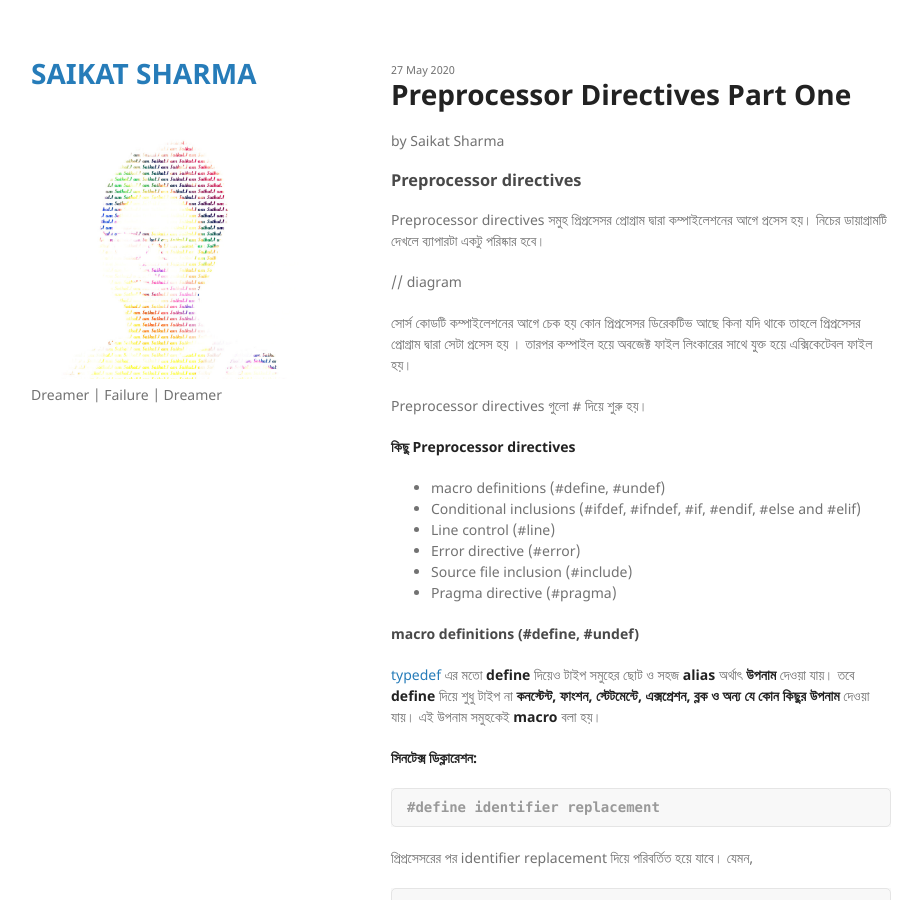
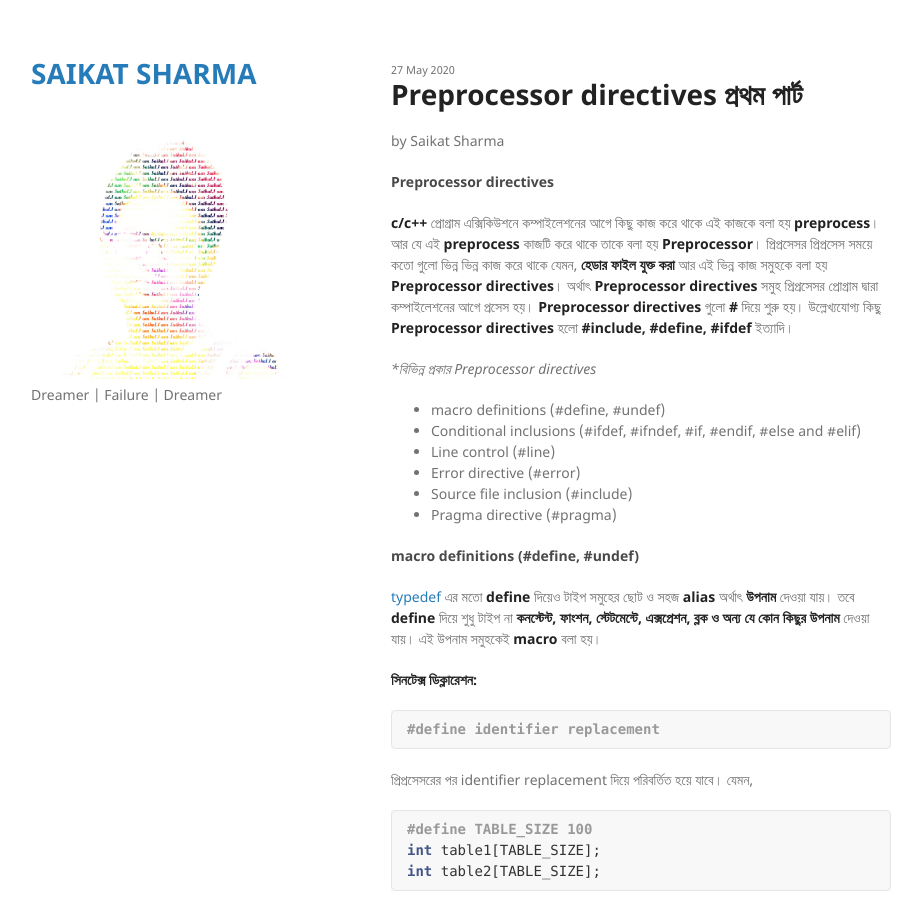
Before and after one commit to Saikat-S/Saikat-S.github.io, a Jekyll site: the page built from _posts/2020-05-27-Preprocessor-directives-part-one.md, in a window 1280 px wide and 900 px high. Shown: the whole window, without its empty margins (179-1101 px from the left). Built offline with Jekyll 4.4.1, drawn with Linux system fonts in a browser that asks for light colours; our own code applies the rules of GitHub Pages for plain Markdown files; some of the changed text lies outside the part shown.

Commit message:
updated Preprocessor-directives-part-one.md

```diff
--- a/_posts/2020-05-27-Preprocessor-directives-part-one.md
+++ b/_posts/2020-05-27-Preprocessor-directives-part-one.md
@@ -1,13 +1,15 @@
-### Preprocessor directives
-Preprocessor directives সমুহ প্রিপ্রসেসর প্রোগ্রাম দ্বারা কম্পাইলেশনের আগে প্রসেস হয়।  নিচের ডায়াগ্রামটি দেখলে ব্যাপারটা একটু পরিষ্কার হবে।
+---
+layout: post
+title: Preprocessor directives প্রথম পার্ট
+author: Saikat Sharma
+tags: c, c++, preprocessor directives
+---
 
-// diagram
+#### Preprocessor directives
+**c/c++** প্রোগ্রাম এক্সিকিউশনে কম্পাইলেশনের আগে কিছু কাজ করে থাকে এই কাজকে বলা হয় **preprocess**। আর যে এই **preprocess** কাজটি করে থাকে তাকে বলা হয় **Preprocessor**। প্রিপ্রসেসর প্রিপ্রসেস সময়ে কতো গুলো ভিন্ন ভিন্ন কাজ করে থাকে যেমন, **হেডার ফাইল যুক্ত করা** আর এই ভিন্ন কাজ সমুহকে বলা হয় **Preprocessor directives**।
+অর্থাৎ  **Preprocessor directives** সমুহ প্রিপ্রসেসর প্রোগ্রাম দ্বারা কম্পাইলেশনের আগে প্রসেস হয়। **Preprocessor directives** গুলো **#** দিয়ে শুরু হয়। উল্লেখ্যযোগ্য কিছু **Preprocessor directives** হলো **#include, #define, #ifdef** ইত্যাদি।
 
-সোর্স কোডটি কম্পাইলেশনের আগে চেক হয় কোন  প্রিপ্রসেসর ডিরেকটিভ আছে কিনা যদি থাকে তাহলে  প্রিপ্রসেসর প্রোগ্রাম দ্বারা সেটা প্রসেস হয় । তারপর কম্পাইল হয়ে অবজেক্ট ফাইল লিংকারের সাথে যুক্ত হয়ে এক্সিকেটেবল ফাইল হয়।
-
-Preprocessor directives গুলো # দিয়ে শুরু হয়।
-
-**কিছু Preprocessor directives**
+**বিভিন্ন প্রকার Preprocessor directives*
 - macro definitions (#define, #undef)
 - Conditional inclusions (#ifdef, #ifndef, #if, #endif, #else and #elif)
 - Line control (#line)
```
